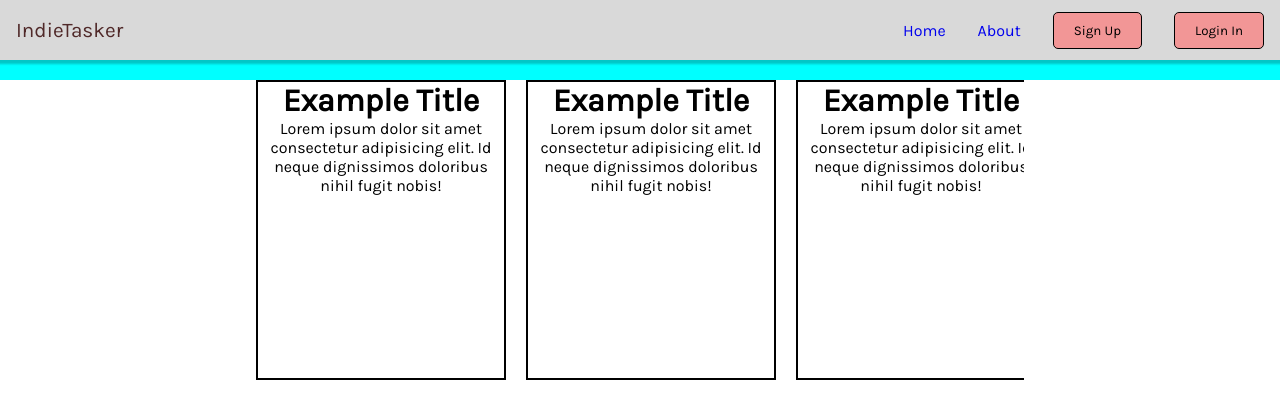
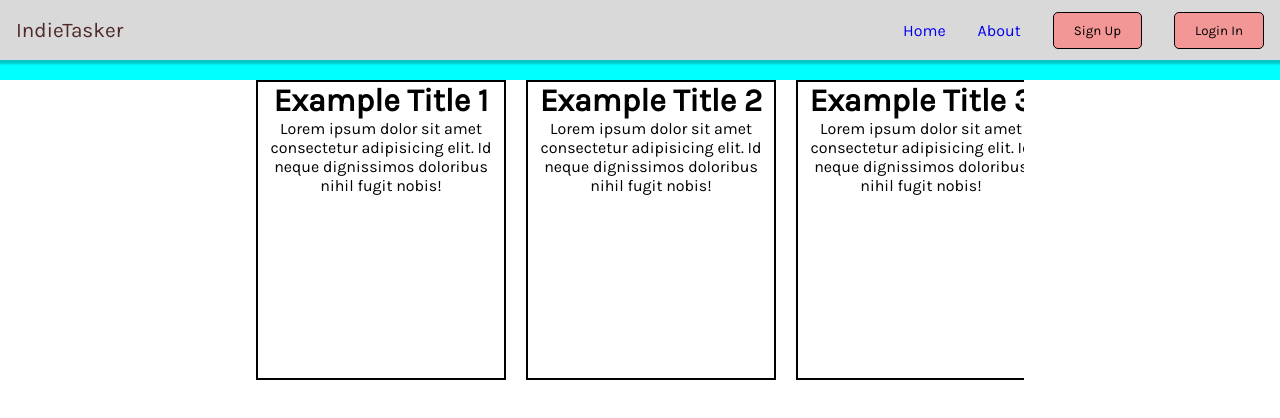
Before and after one commit to Moh-Zaman/IndieTasker, a React (Vite) app: page / in a window 1280 px wide. Shown: the top 418 px of the page. Built offline with nearby package versions, Linux system fonts and the light colour scheme.

Commit message:
Added dynamic constraints to the Carousel component

```diff
--- a/src/components/Carousel/Carousel.jsx
+++ b/src/components/Carousel/Carousel.jsx
@@ -1,14 +1,28 @@
+import { useRef, useEffect, useState } from "react";
 import { motion } from "framer-motion";
 
 import "./Carousel.css";
 
 function Carousel() {
+    const [width, setWidth] = useState(0);
+    const [height, setHeight] = useState(0);
+    const carousel = useRef();
+    const innerCarousel = useRef();
+
+    useEffect(() => {
+        setWidth(carousel.current.scrollWidth - carousel.current.offsetWidth);
+    }, []);
+
+    useEffect(() => {
+        setHeight(innerCarousel.current.scrollHeight - innerCarousel.current.offsetHeight);
+    }, []);
+
     return (
-        <motion.div className="carousel-container">
-            <motion.div drag="x" dragConstraints={{ right: 0, left: -200 }} className="horizontal-carousel">
-                <motion.div drag="y" dragConstraints={{ bottom: 0, top: -650 }} className="vertical-carousel">
+        <motion.div ref={carousel} className="carousel-container">
+            <motion.div ref={innerCarousel} drag="x" dragConstraints={{ right: 0, left: -width }} className="horizontal-carousel">
+                <motion.div drag="y" dragConstraints={{ bottom: 0, top: -height }} className="vertical-carousel">
                     <div className="example-card">
-                        <h1>Example Title</h1>
+                        <h1>Example Title 1</h1>
                         <p>Lorem ipsum dolor sit amet consectetur adipisicing elit. Id neque dignissimos doloribus nihil fugit nobis!</p>
                     </div>
                     <div className="example-card">
@@ -20,9 +34,9 @@ function Carousel() {
                         <p>Lorem ipsum dolor sit amet consectetur adipisicing elit. Id neque dignissimos doloribus nihil fugit nobis!</p>
                     </div>
                 </motion.div>
-                <motion.div drag="y" dragConstraints={{ bottom: 0, top: -600 }} className="vertical-carousel">
+                <motion.div drag="y" dragConstraints={{ bottom: 0, top: -height }} className="vertical-carousel">
                     <div className="example-card">
-                        <h1>Example Title</h1>
+                        <h1>Example Title 2</h1>
                         <p>Lorem ipsum dolor sit amet consectetur adipisicing elit. Id neque dignissimos doloribus nihil fugit nobis!</p>
                     </div>
                     <div className="example-card">
@@ -34,9 +48,9 @@ function Carousel() {
                         <p>Lorem ipsum dolor sit amet consectetur adipisicing elit. Id neque dignissimos doloribus nihil fugit nobis!</p>
                     </div>
                 </motion.div>
-                <motion.div drag="y" dragConstraints={{ bottom: 0, top: -600 }} className="vertical-carousel">
+                <motion.div drag="y" dragConstraints={{ bottom: 0, top: -height }} className="vertical-carousel">
                     <div className="example-card">
-                        <h1>Example Title</h1>
+                        <h1>Example Title 3</h1>
                         <p>Lorem ipsum dolor sit amet consectetur adipisicing elit. Id neque dignissimos doloribus nihil fugit nobis!</p>
                     </div>
                     <div className="example-card">
@@ -48,9 +62,9 @@ function Carousel() {
                         <p>Lorem ipsum dolor sit amet consectetur adipisicing elit. Id neque dignissimos doloribus nihil fugit nobis!</p>
                     </div>
                 </motion.div>
-                <motion.div drag="y" dragConstraints={{ bottom: 0, top: -600 }} className="vertical-carousel">
+                <motion.div drag="y" dragConstraints={{ bottom: 0, top: -height }} className="vertical-carousel">
                     <div className="example-card">
-                        <h1>Example Title</h1>
+                        <h1>Example Title 4</h1>
                         <p>Lorem ipsum dolor sit amet consectetur adipisicing elit. Id neque dignissimos doloribus nihil fugit nobis!</p>
                     </div>
                     <div className="example-card">
@@ -62,9 +76,9 @@ function Carousel() {
                         <p>Lorem ipsum dolor sit amet consectetur adipisicing elit. Id neque dignissimos doloribus nihil fugit nobis!</p>
                     </div>
                 </motion.div>
-                <motion.div drag="y" dragConstraints={{ bottom: 0, top: -600 }} className="vertical-carousel">
+                <motion.div drag="y" dragConstraints={{ bottom: 0, top: -height }} className="vertical-carousel">
                     <div className="example-card">
-                        <h1>Example Title</h1>
+                        <h1>Example Title 5</h1>
                         <p>Lorem ipsum dolor sit amet consectetur adipisicing elit. Id neque dignissimos doloribus nihil fugit nobis!</p>
                     </div>
                     <div className="example-card">
--- a/src/components/Hero/Hero.css
+++ b/src/components/Hero/Hero.css
@@ -1,4 +1,4 @@
-.container {
+.hero-container {
     width: 100%;
     height: 20px;
     background-color: cyan;
--- a/src/components/Hero/Hero.jsx
+++ b/src/components/Hero/Hero.jsx
@@ -4,10 +4,10 @@ import "./Hero.css";
 
 function Hero() {
     return (
-        <section className="container">
-            <div className="content"></div>
+        <section className="hero-container">
+            <div className="hero-content"></div>
         </section>
-    )
+    );
 }
 
 export default Hero;
```
